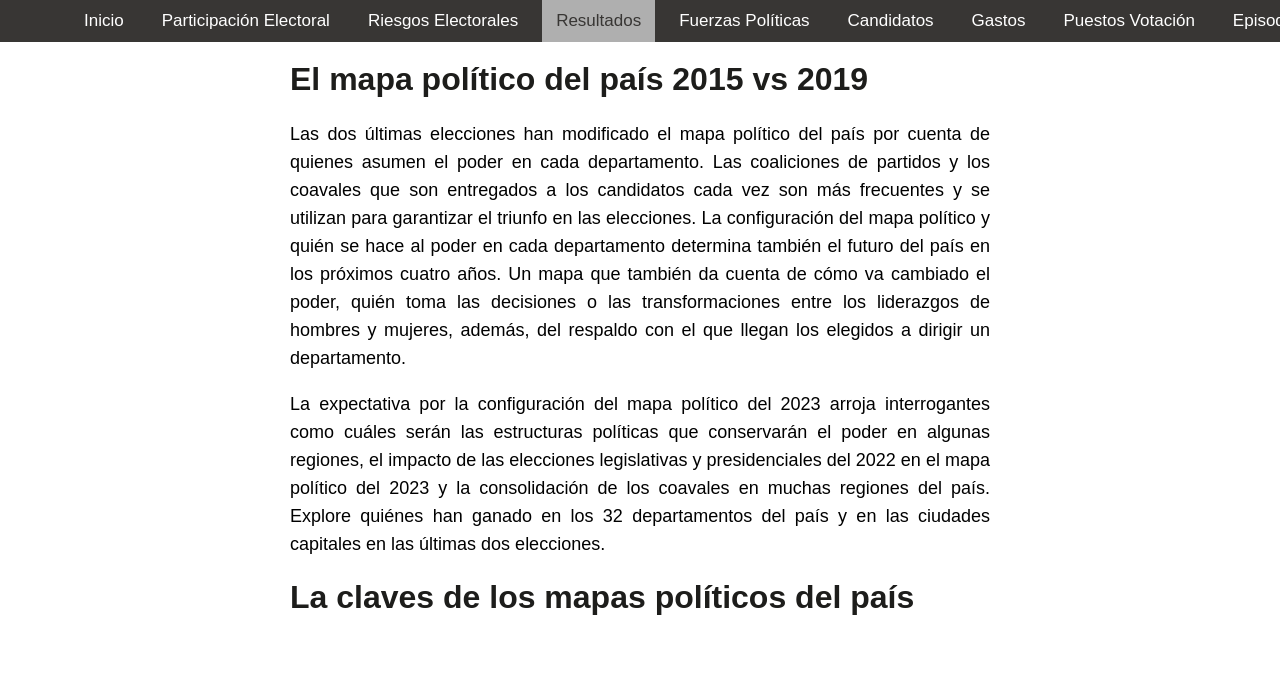
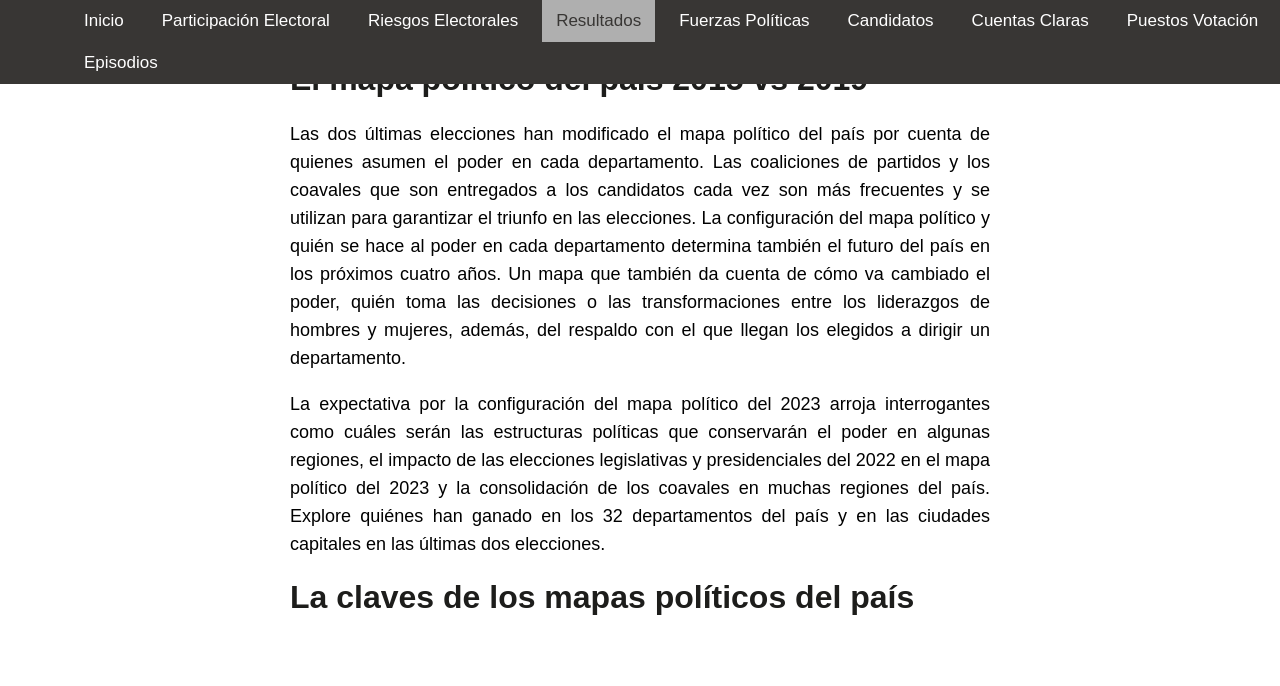
Before and after one commit to hora2023/hora2023.github.io, a plain HTML site: page resultados.html in a window 1280 px wide. Shown: the top 686 px of the page. Drawn offline with Linux system fonts and the light colour scheme; a web font is replaced by a local one.

Commit message:
Update resultados.html

```diff
--- a/resultados.html
+++ b/resultados.html
@@ -56,7 +56,7 @@
         <a href="resultados.html" class="active">Resultados</a>
         <a href="fuerzas_politicas.html">Fuerzas Políticas</a>
         <a href="candidatos.html">Candidatos</a>
-        <a href="gastos.html">Gastos</a>
+        <a href="cuentas_claras.html">Cuentas Claras</a>
         <a href="puestos_votacion.html">Puestos Votación</a>
         <a href="episodios.html">Episodios</a>
         <a href="javascript:void(0);" class="icon" onclick="myFunction()">
```
